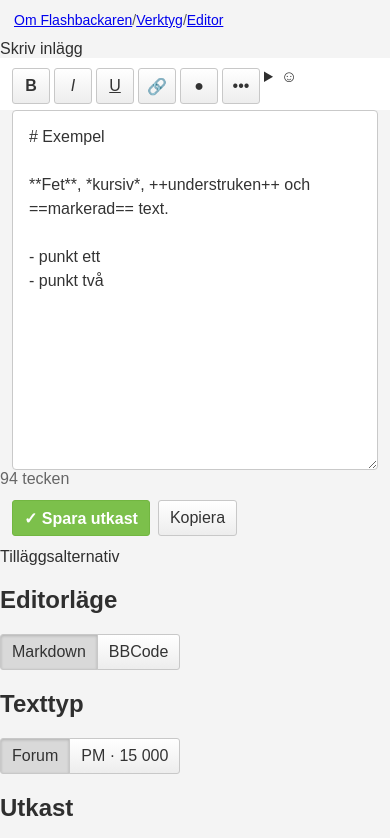
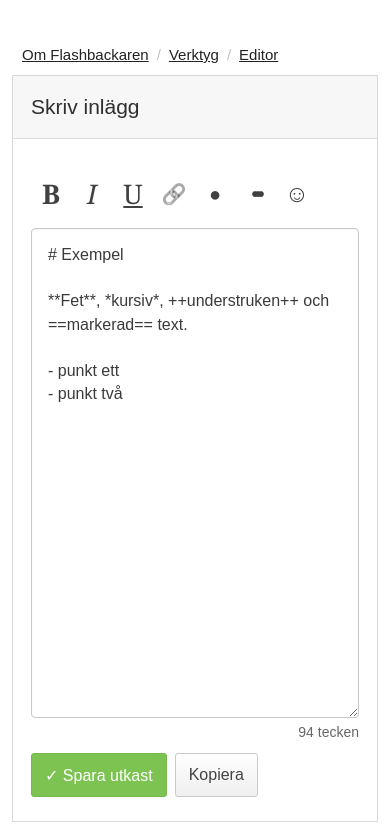
Before and after one commit to GeGGe01/flashback-markdown, a website with bundled scripts: page web/index.html in a window 390 px wide. Shown: the top 838 px of the page. Built offline with nearby package versions, Linux system fonts and the light colour scheme.

Commit message:
style editor like Flashback reply form

```diff
--- a/web/style.css
+++ b/web/style.css
@@ -1,180 +1,305 @@
 :root {
   font-family: Arial, Helvetica, sans-serif;
   color: #2f2f2f;
-  background: #f4f4f4;
+  background: #ffffff;
+  color-scheme: light;
 }
 
 * { box-sizing: border-box; }
-body { margin: 0; background: #f4f4f4; }
-button, select, textarea { font: inherit; }
-button { cursor: pointer; }
+html, body { margin: 0; background: #ffffff; color: #2f2f2f; }
+button, select, textarea { font: inherit; color: inherit; }
+button, summary { cursor: pointer; }
 
 .page-shell {
-  width: min(1100px, calc(100% - 24px));
-  margin: 32px auto 64px;
+  width: min(1040px, calc(100% - 48px));
+  margin: 48px auto 72px;
 }
 
 .breadcrumbs {
-  margin: 0 0 12px;
-  font-size: 14px;
-  color: #555;
-}
-
-.panel {
-  border: 1px solid #d1d1d1;
-  background: white;
-  margin-bottom: 20px;
-}
-
-.panel-title {
-  padding: 18px 24px;
-  border-bottom: 1px solid #ddd;
-  background: #f8f8f8;
-  font-size: 22px;
-}
-
-.toolbar {
-  position: sticky;
-  top: 0;
-  z-index: 5;
-  display: flex;
-  flex-wrap: wrap;
-  gap: 4px;
-  padding: 14px 24px 8px;
-  background: white;
-}
-
-.toolbar button,
-.segmented button,
-.actions button,
-.actions select {
-  border: 1px solid #c8c8c8;
-  background: linear-gradient(#fff, #ededed);
-  color: #333;
-  border-radius: 3px;
-  min-height: 36px;
-  padding: 7px 11px;
-}
-
-.toolbar button { min-width: 40px; }
-.toolbar button:hover,
-.segmented button:hover,
-.actions button:hover { background: #e7e7e7; }
-
-.editor-meta {
   display: flex;
   flex-wrap: wrap;
   align-items: center;
   gap: 10px;
-  padding: 6px 24px 10px;
+  margin: 0 0 12px 26px;
+  font-size: 15px;
 }
+
+.breadcrumbs a { color: #222; text-decoration: underline; }
+.breadcrumbs span { color: #c3c3c3; }
+
+.fb-box {
+  border: 1px solid #d8d8d8;
+  background: #fbfbfb;
+  margin-bottom: 32px;
+}
+
+.fb-box-title {
+  padding: 20px 26px;
+  border-bottom: 1px solid #dcdcdc;
+  background: #f7f7f7;
+  font-size: 24px;
+  font-weight: 400;
+}
+
+.compact-title { font-size: 18px; }
+.editor-body { padding: 28px 26px 26px; background: #fff; }
+
+.toolbar {
+  position: relative;
+  z-index: 4;
+  display: flex;
+  align-items: stretch;
+  gap: 3px;
+  min-height: 58px;
+  margin: 0 0 4px;
+}
+
+.tool {
+  appearance: none;
+  border: 0;
+  background: transparent;
+  min-width: 48px;
+  height: 56px;
+  padding: 0 9px;
+  display: inline-grid;
+  place-items: center;
+  color: #414141;
+  border-radius: 3px;
+  font-size: 24px;
+  line-height: 1;
+}
+
+.tool:hover,
+.tool:focus-visible,
+.format-more[open] > .tool {
+  background: linear-gradient(#efefef, #d9d9d9);
+  box-shadow: inset 0 1px 2px rgba(0,0,0,.08);
+  outline: 0;
+}
+
+.tool-letter strong,
+.tool-letter em,
+.tool-letter u {
+  font-family: Georgia, "Times New Roman", serif;
+  font-size: 28px;
+}
+
+.tool-icon { font-size: 22px; filter: grayscale(1); }
+.tool-spoiler { letter-spacing: -4px; font-weight: 700; }
+
+.format-more { position: relative; }
+.format-more > summary { list-style: none; }
+.format-more > summary::-webkit-details-marker { display: none; }
+
+.format-popover {
+  position: absolute;
+  top: 60px;
+  right: 0;
+  z-index: 12;
+  min-width: 220px;
+  padding: 10px;
+  display: grid;
+  grid-template-columns: 1fr 1fr;
+  gap: 6px;
+  border: 1px solid #cfcfcf;
+  background: white;
+  box-shadow: 0 4px 14px rgba(0,0,0,.18);
+  border-radius: 3px;
+}
+
+.format-popover button,
+.segmented button,
+.actions button,
+.draft-row button,
+.draft-row select,
+.preview-controls button {
+  border: 1px solid #c9c9c9;
+  background: linear-gradient(#ffffff, #ededed);
+  color: #444;
+  border-radius: 3px;
+  min-height: 42px;
+  padding: 8px 13px;
+}
+
+.format-popover button:hover,
+.segmented button:hover,
+.actions button:hover,
+.draft-row button:hover,
+.preview-controls button:hover {
+  background: #e8e8e8;
+}
+
+#editor {
+  display: block;
+  width: 100%;
+  min-height: 490px;
+  padding: 16px 18px;
+  resize: vertical;
+  border: 1px solid #c8c8c8;
+  border-radius: 4px;
+  background: #fff;
+  color: #3a3a3a;
+  font: 17px/1.45 Arial, Helvetica, sans-serif;
+  box-shadow: inset 0 1px 2px rgba(0,0,0,.04);
+}
+
+#editor::placeholder { color: #8a8a8a; opacity: 1; }
+#editor:focus { outline: 1px solid #9bbbd1; border-color: #9bbbd1; }
+
+.counter-row {
+  display: flex;
+  justify-content: flex-end;
+  padding-top: 6px;
+  min-height: 25px;
+}
+
+.char-count { color: #666; font-size: 14px; font-variant-numeric: tabular-nums; }
+.char-count.over-limit { color: #a40000; font-weight: 700; }
+
+.actions {
+  display: flex;
+  flex-wrap: wrap;
+  align-items: center;
+  gap: 8px;
+  margin-top: 12px;
+}
+
+.actions .primary {
+  background: #7cc351;
+  border-color: #73b848;
+  color: white;
+  font-weight: 400;
+}
+.actions .primary:hover { background: #72b948; }
+.actions .secondary { background: linear-gradient(#fff, #efefef); }
+
+.options-body { padding: 22px 26px 28px; background: #fff; }
+.option-group + .option-group { margin-top: 24px; }
+.option-group h2 {
+  margin: 0 0 10px;
+  font-size: 16px;
+  font-weight: 700;
+}
+.option-help { margin: 7px 0 0; color: #666; font-size: 13px; }
 
 .segmented { display: inline-flex; }
 .segmented button { border-radius: 0; }
 .segmented button:first-child { border-radius: 3px 0 0 3px; }
-.segmented button:last-child { border-radius: 0 3px 3px 0; margin-left: -1px; }
-.segmented button.active {
-  background: #d9d9d9;
-  box-shadow: inset 0 1px 3px rgba(0,0,0,.18);
+.segmented button:last-child { margin-left: -1px; border-radius: 0 3px 3px 0; }
+.segmented button.active,
+.preview-controls button.active {
+  background: #dedede;
+  box-shadow: inset 0 1px 3px rgba(0,0,0,.16);
 }
 
-.char-count { margin-left: auto; color: #666; font-variant-numeric: tabular-nums; }
-.char-count.over-limit { color: #b00020; font-weight: 700; }
+.draft-row { display: flex; flex-wrap: wrap; gap: 8px; }
+.draft-row select { min-width: 220px; background: white; }
 
-#editor {
-  display: block;
-  width: calc(100% - 48px);
-  min-height: 420px;
-  margin: 0 24px;
-  padding: 14px 16px;
-  resize: vertical;
-  border: 1px solid #c9c9c9;
-  border-radius: 4px;
+.preview-controls {
+  display: flex;
+  gap: 7px;
+  padding: 18px 26px 0;
   background: #fff;
-  color: #333;
-  font: 16px/1.5 Arial, Helvetica, sans-serif;
-}
-
-.actions {
-  display: flex;
-  flex-wrap: wrap;
-  gap: 8px;
-  padding: 14px 24px 22px;
-}
-.actions .primary {
-  background: #7cc04b;
-  border-color: #72b641;
-  color: white;
-  font-weight: 700;
-}
-.actions select { min-width: 180px; }
-
-.preview-title {
-  display: flex;
-  justify-content: space-between;
-  align-items: center;
-  gap: 12px;
 }
 
 .preview-stage {
-  margin: 22px auto;
+  margin: 0 auto;
+  padding: 18px 26px 26px;
+  background: #fff;
   transition: width .15s ease;
 }
-.preview-stage.desktop { width: calc(100% - 48px); }
-.preview-stage.mobile {
-  width: 390px;
-  max-width: calc(100% - 24px);
-  border: 8px solid #222;
-  border-radius: 22px;
-  padding: 8px;
-  background: #efefef;
-}
+.preview-stage.desktop { width: 100%; }
+.preview-stage.mobile { width: min(430px, 100%); }
 
 .flashback-post {
-  min-height: 160px;
+  min-height: 150px;
   padding: 18px;
-  border: 1px solid #d6d6d6;
+  border: 1px solid #d5d5d5;
   background: #fff;
   font-size: 15px;
-  line-height: 1.45;
+  line-height: 1.5;
   overflow-wrap: anywhere;
 }
 .flashback-post blockquote {
   margin: 12px 0;
   padding: 10px 12px;
-  border: 1px solid #d0d0d0;
-  background: #f4f4f4;
+  border: 1px solid #d1d1d1;
+  background: #f3f3f3;
 }
 .flashback-post pre {
   overflow-x: auto;
   padding: 10px;
   border: 1px solid #ccc;
-  background: #f5f5f5;
+  background: #f4f4f4;
   white-space: pre-wrap;
 }
 .flashback-post code { font-family: ui-monospace, SFMono-Regular, Menlo, monospace; }
 .flashback-post mark { background: #fff27a; }
-.flashback-post a { color: #165a9b; }
+.flashback-post a { color: #154f82; text-decoration: underline; }
 
 #warnings {
   margin: 0;
-  padding: 14px 42px 20px;
+  padding: 14px 42px 22px;
+  background: #fff;
   font: 13px/1.5 ui-monospace, SFMono-Regular, Menlo, monospace;
 }
 #warnings:empty::after { content: "Inga warnings."; color: #777; }
 
 @media (max-width: 700px) {
-  .page-shell { width: 100%; margin: 0; }
-  .breadcrumbs { padding: 12px 14px 0; }
-  .panel { border-left: 0; border-right: 0; margin-bottom: 12px; }
-  .panel-title { padding: 16px; font-size: 20px; }
-  .toolbar { padding: 10px 12px 6px; }
-  .toolbar button { min-width: 38px; padding: 6px 8px; }
-  .editor-meta { padding: 6px 12px 10px; }
-  .char-count { width: 100%; margin-left: 0; }
-  #editor { width: calc(100% - 24px); min-height: 360px; margin: 0 12px; }
-  .actions { padding: 12px; }
-  .actions select { flex: 1 1 100%; }
-  .preview-title { align-items: flex-start; flex-direction: column; }
-  .preview-stage.desktop { width: calc(100% - 24px); }
+  .page-shell {
+    width: calc(100% - 48px);
+    margin: 46px 24px 60px;
+  }
+
+  .breadcrumbs {
+    margin-left: 26px;
+    gap: 8px;
+    font-size: 15px;
+  }
+
+  .fb-box-title {
+    padding: 19px 26px;
+    font-size: 21px;
+  }
+
+  .editor-body { padding: 27px 26px 24px; }
+  .toolbar { gap: 1px; margin-left: 5px; }
+  .tool { min-width: 45px; height: 55px; padding: 0 7px; }
+  .tool-letter strong,
+  .tool-letter em,
+  .tool-letter u { font-size: 27px; }
+  .tool-icon { font-size: 20px; }
+
+  #editor {
+    min-height: 490px;
+    padding: 14px 16px;
+    font-size: 16px;
+  }
+
+  .actions { margin-top: 10px; }
+  .actions button { min-height: 44px; }
+
+  .options-body { padding: 22px 26px 26px; }
+  .draft-row select { flex: 1 1 100%; min-width: 0; }
+
+  .preview-controls { padding: 18px 26px 0; }
+  .preview-stage { padding: 16px 26px 26px; }
+  .preview-stage.mobile { width: 100%; }
+
+  .format-popover {
+    right: -8px;
+    min-width: 208px;
+  }
 }
+
+@media (max-width: 430px) {
+  .page-shell { width: calc(100% - 24px); margin-left: 12px; margin-right: 12px; }
+  .breadcrumbs { margin-left: 10px; }
+  .fb-box-title { padding-left: 18px; padding-right: 18px; }
+  .editor-body,
+  .options-body { padding-left: 18px; padding-right: 18px; }
+  .preview-controls,
+  .preview-stage { padding-left: 18px; padding-right: 18px; }
+  .toolbar { margin-left: 0; }
+  .tool { min-width: 40px; padding: 0 5px; }
+}
```
